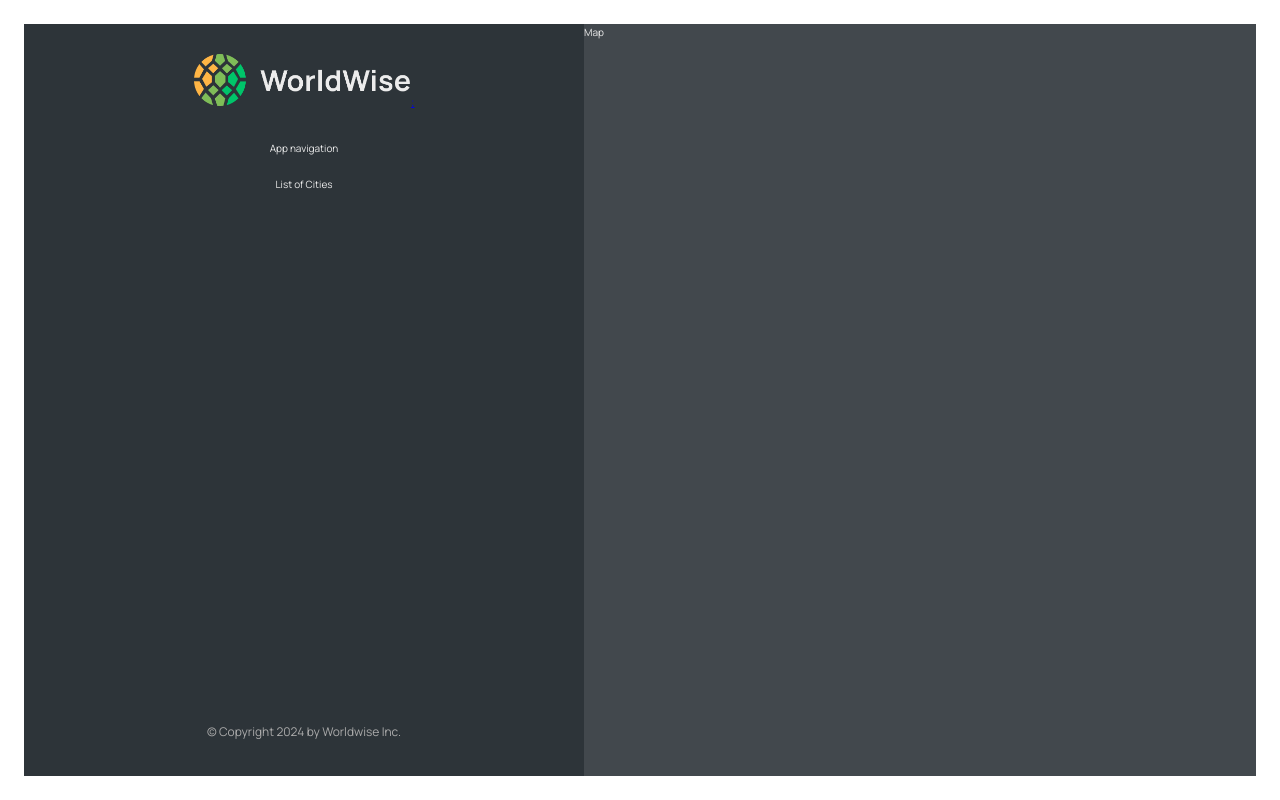
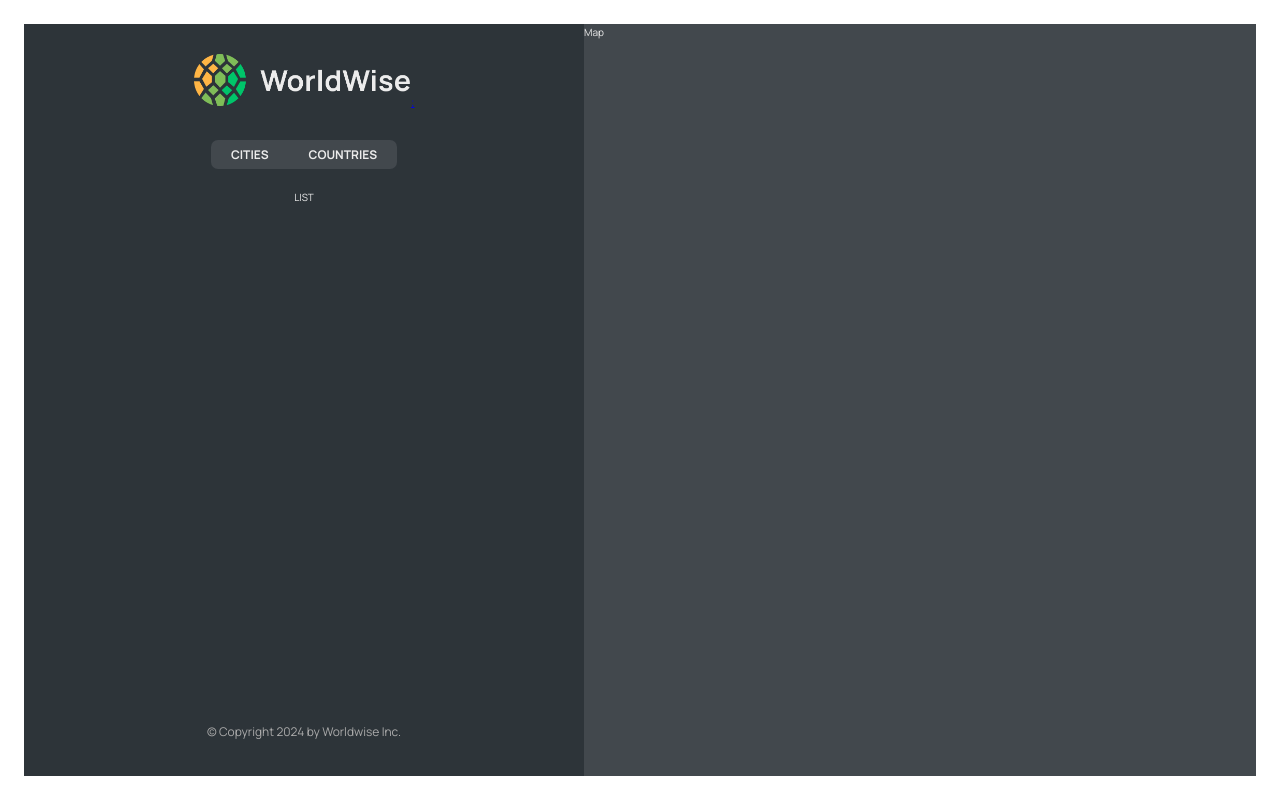
Before and after one commit to Onyeneke-AC/worldwise, a React (Vite) app: page /app in a window 1280 px wide. Built offline with nearby package versions, Linux system fonts and the light colour scheme.

Commit message:
Nested routes & Index routes implementation

```diff
--- a/src/App.jsx
+++ b/src/App.jsx
@@ -10,10 +10,15 @@
   return (
     <BrowserRouter>
       <Routes>
-        <Route path="/" element={<Homepage />} />
+        <Route index element={<Homepage />} />
         <Route path="product" element={<Product />} />
         <Route path="pricing" element={<Pricing />} />
-        <Route path="app" element={<AppLayout />} />
+        <Route path="app" element={<AppLayout />}>
+          <Route index element={<p>LIST</p>} />
+          <Route path="cities" element={<p>List of Cities</p>} />
+          <Route path="countries" element={<p>List of Countries</p>} />
+          <Route path="form" element={<p>Form</p>} />
+        </Route>
         <Route path="login" element={<Login />} />
         <Route path="*" element={<PageNotFound />} />
       </Routes>
--- a/src/components/AppNav.jsx
+++ b/src/components/AppNav.jsx
@@ -1,7 +1,19 @@
+import { NavLink } from "react-router-dom";
 import styles from "./AppNav.module.css";
 
 function AppNav() {
-  return <nav className={styles.nav}>App navigation</nav>;
+  return (
+    <nav className={styles.nav}>
+      <ul>
+        <li>
+          <NavLink to="cities">Cities</NavLink>
+        </li>
+        <li>
+          <NavLink to="countries">Countries</NavLink>
+        </li>
+      </ul>
+    </nav>
+  );
 }
 
 export default AppNav;
--- a/src/components/Sidebar.jsx
+++ b/src/components/Sidebar.jsx
@@ -1,3 +1,4 @@
+import { Outlet } from "react-router-dom";
 import AppNav from "./AppNav";
 import Logo from "./Logo";
 import styles from "./Sidebar.module.css";
@@ -8,7 +9,7 @@
       <Logo />
       <AppNav />
 
-      <p>List of Cities</p>
+      <Outlet />
 
       <footer className={styles.footer}>
         <p className={styles.copyright}>
```
Also changed, not shown: src/components/CityList.jsx (added, +7 -0 lines).
